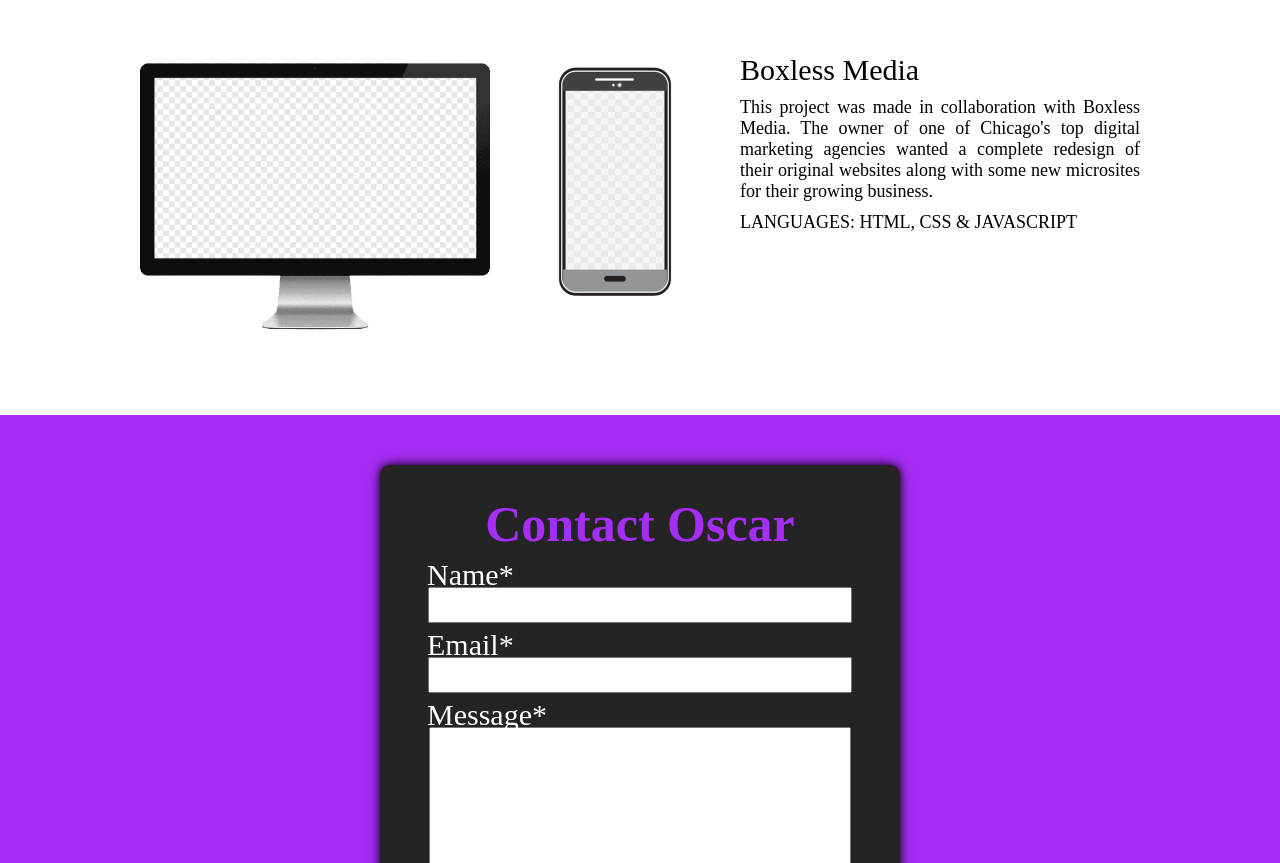
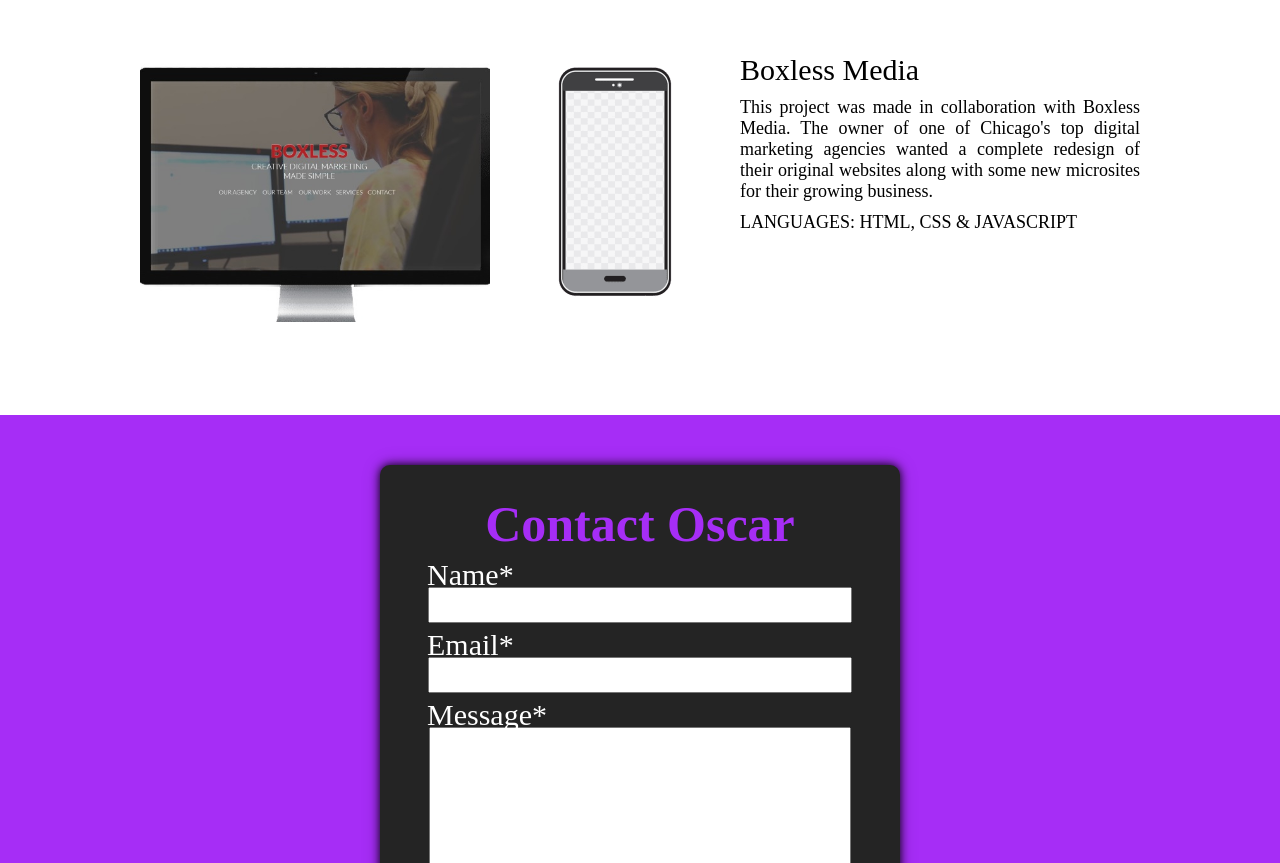
Before and after one commit to oscarcalzadadev/portfolio, a plain HTML site: page index.html in a window 1280 px wide. Shown: the part 1721-2584 px from the top of the page. Drawn offline with Linux system fonts and the light colour scheme; a web font is replaced by a local one.

Commit message:
Update index.html

```diff
--- a/index.html
+++ b/index.html
@@ -95,7 +95,7 @@
               <h2 class="portfolio_title">PORTFOLIO<br>(Coming Soon)</h2>
               <div class="project_grid_container">
                 <aside class="portfolio_item_container">
-                  <img src="desktop.png" class="desktop_version" alt="image of website on desktop">
+                  <img src="Boxless-website-item.jpg" class="desktop_version" alt="image of website on desktop">
                   <img src="phone.png" class="mobile_version" alt="image of website on mobile">
                 </aside>
                 <aside class="portfolio_information_container">
```
